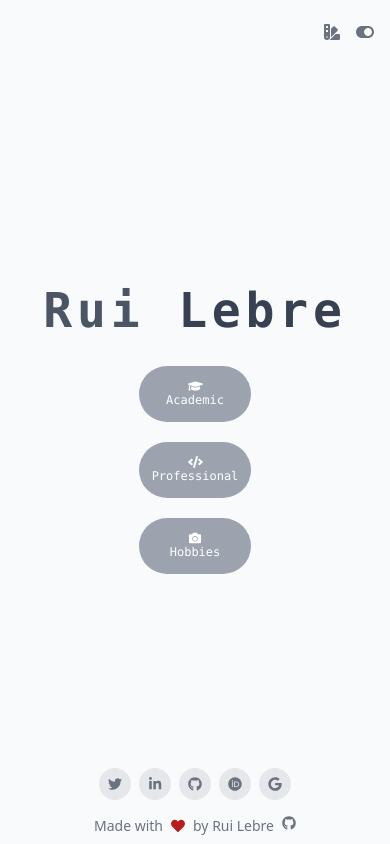
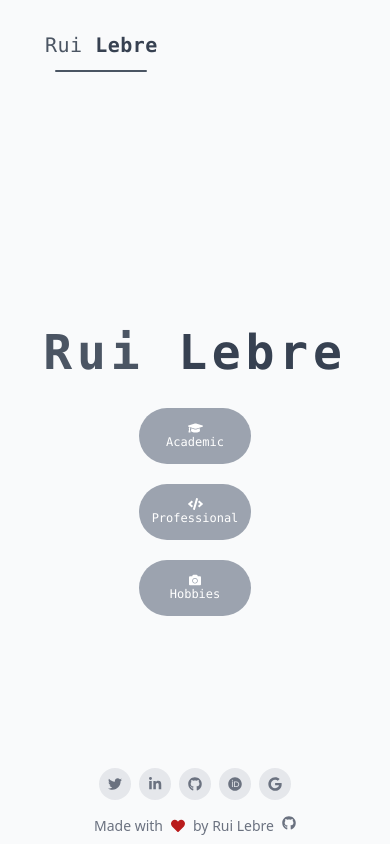
Before and after one commit to rlebre/personal-portal, a Next.js app: page / in a window 390 px wide. Built offline with nearby package versions, Linux system fonts and the light colour scheme.

Commit message:
Removed navbar; fixed breakpoints

```diff
--- a/src/components/footer/index.tsx
+++ b/src/components/footer/index.tsx
@@ -3,7 +3,7 @@ import { faHeart } from '@fortawesome/free-solid-svg-icons';
 import { FontAwesomeIcon } from '@fortawesome/react-fontawesome';
 import Link from 'next/link';
 import React from 'react';
-import { SocialButton } from '../social-button/social-button';
+import { SocialButton } from '../button/social-button';
 
 const Footer = () => {
   return (
--- a/src/components/layout/index.tsx
+++ b/src/components/layout/index.tsx
@@ -1,5 +1,5 @@
 import React from 'react';
-import Navbar from '../navbar/navbar';
+import Navbar from '../navbar';
 import Sidebar from '../sidebar';
 import styles from './layout.module.scss';
 
--- a/src/components/layout/layout.module.scss
+++ b/src/components/layout/layout.module.scss
@@ -6,5 +6,6 @@
     width: 100%;
     height: 100vh;
     overflow: auto;
+    @apply mb-20 lg:mb-0;
   }
 }
--- a/src/components/navbar/navbar.tsx
+++ b/src/components/navbar/index.tsx
@@ -1,5 +1,3 @@
-import { faSwatchbook, faToggleOn } from '@fortawesome/free-solid-svg-icons';
-import { FontAwesomeIcon } from '@fortawesome/react-fontawesome';
 import { useRouter } from 'next/router';
 import React from 'react';
 import styles from './navbar.module.scss';
@@ -20,10 +18,10 @@ const Navbar = () => {
         </div>
       </div>
 
-      <div className='hidden md:flex gap-4 items-center'>
+      {/* <div className='hidden md:flex gap-4 items-center'>
         <FontAwesomeIcon icon={faSwatchbook} className='h-5 text-gray-500' />
         <FontAwesomeIcon icon={faToggleOn} className='w-6 text-gray-500' />
-      </div>
+      </div> */}
     </nav>
   );
 };
--- a/src/components/sidebar/index.tsx
+++ b/src/components/sidebar/index.tsx
@@ -1,7 +1,7 @@
 import { faCamera, faCode, faGraduationCap } from '@fortawesome/free-solid-svg-icons';
 import { useRouter } from 'next/router';
 import React from 'react';
-import { CategoryButton } from '../category-button/category-button';
+import { CategoryButton } from '../button/category-button';
 import Footer from '../footer';
 import styles from './sidebar.module.scss';
 
@@ -20,7 +20,7 @@ const Sidebar = () => {
           <span className={styles.sidebar__separator} />
         </div>
 
-        <div className='flex md:flex-col justify-center items-center md:py-8 gap-4 p-2 w-full bg-gray-50 '>
+        <div className='flex lg:flex-col justify-center items-center lg:py-8 gap-4 p-2 w-full bg-gray-50 '>
           <CategoryButton
             icon={faGraduationCap}
             title='Academic'
@@ -34,7 +34,7 @@ const Sidebar = () => {
         </div>
       </div>
 
-      <div className='hidden md:flex'>
+      <div className='hidden lg:flex'>
         <Footer />
       </div>
     </div>
--- a/src/pages/hobbies/index.tsx
+++ b/src/pages/hobbies/index.tsx
@@ -12,20 +12,20 @@ const Hobbies = ({ images }: Props) => {
     <div className='container flex flex-col px-5 md:px-20 mb-20 gap-6'>
       <h2 className='text-4xl md:text-5xl text-gray-600 font-mono font-bold tracking-widest'>Hobbies</h2>
 
-      <span className='flex-wrap w-full text-justify md:w-1/2 text-gray-500 tracking-wide'>
+      <span className='flex-wrap w-full text-justify lg:w-1/2 text-gray-500 tracking-wide'>
         As a computer and software engineer, I spend a lot of my time during the day behind my screens. I constantly try
         to get out and stay in contact with nature and the environment. During working days, unless abnormal event, I do
         not exempt from daily exercise. Whether it be walking, cycling, swimming, or just a little bit of gym classes.
       </span>
 
-      <span className='flex-wrap w-full text-justify md:w-1/2 text-gray-500 tracking-wide'>
+      <span className='flex-wrap w-full text-justify lg:w-1/2 text-gray-500 tracking-wide'>
         When the weekend approaches, I start doing my plans to go hiking in the mountain, surf, spend time with my
         family, or just relax. Honestly, often relaxing is replaced by learning new things related to software
         engineering (mostly frontend) or just learning a new language (german). In fact, I really enjoy learning new
         things, which makes it also a hobby for me.
       </span>
 
-      <span className='flex-wrap w-full text-justify md:w-1/2 text-gray-500 tracking-wide'>
+      <span className='flex-wrap w-full text-justify lg:w-1/2 text-gray-500 tracking-wide'>
         In this section, I show some pictures from my other hobby: photography. Hope you enjoyed to know a bit more
         about me!
       </span>
@@ -39,7 +39,7 @@ export const getStaticProps = async () => {
   const imagesPath = path.join(process.cwd(), 'public/images/hobbies');
   const fileList = fs.readdirSync(imagesPath, 'utf8').map((p) => `/images/hobbies/${p}`);
 
-  console.log(fileList);
+  //console.log(fileList);
   return {
     props: {
       images: fileList,
--- a/src/pages/index.tsx
+++ b/src/pages/index.tsx
@@ -1,16 +1,9 @@
-import {
-  faCamera,
-  faCode,
-  faGraduationCap,
-  faSwatchbook,
-  faToggleOff,
-  faToggleOn,
-} from '@fortawesome/free-solid-svg-icons';
-import { FontAwesomeIcon } from '@fortawesome/react-fontawesome';
+import { faCamera, faCode, faGraduationCap } from '@fortawesome/free-solid-svg-icons';
 import router from 'next/router';
 import { useCallback, useState } from 'react';
-import { CategoryButton } from '../components/category-button/category-button';
+import { CategoryButton } from '../components/button/category-button';
 import Footer from '../components/footer';
+import Navbar from '../components/navbar';
 
 export default function Home() {
   const [toogle, setToogle] = useState(false);
@@ -21,12 +14,7 @@ export default function Home() {
 
   return (
     <div className='h-screen w-screen flex flex-col'>
-      <nav className='w-full h-8 flex justify-end gap-4 p-4 mt-4 items-center'>
-        <FontAwesomeIcon icon={faSwatchbook} className='h-5 text-gray-500' />
-        <button onClick={() => setToogle(!toogle)}>
-          <FontAwesomeIcon icon={toogle ? faToggleOff : faToggleOn} className='w-6 text-gray-500' />
-        </button>
-      </nav>
+      <Navbar />
 
       <main className='h-full w-full md:space-y-32 flex flex-col justify-center'>
         <h1 className='text-5xl md:text-7xl text-gray-600 text-center my-8 font-mono font-bold tracking-widest'>
```
Also changed, not shown: src/components/sidebar/sidebar.module.scss (+4 -4 lines), src/components/button/category-button/category-button.module.scss (renamed from src/components/category-button/category-button.module.scss), src/components/button/category-button/index.tsx (renamed from src/components/category-button/category-button.tsx), src/components/button/social-button/index.tsx (renamed from src/components/social-button/social-button.tsx), src/components/button/social-button/social-button.module.scss (renamed from src/components/social-button/social-button.module.scss).
